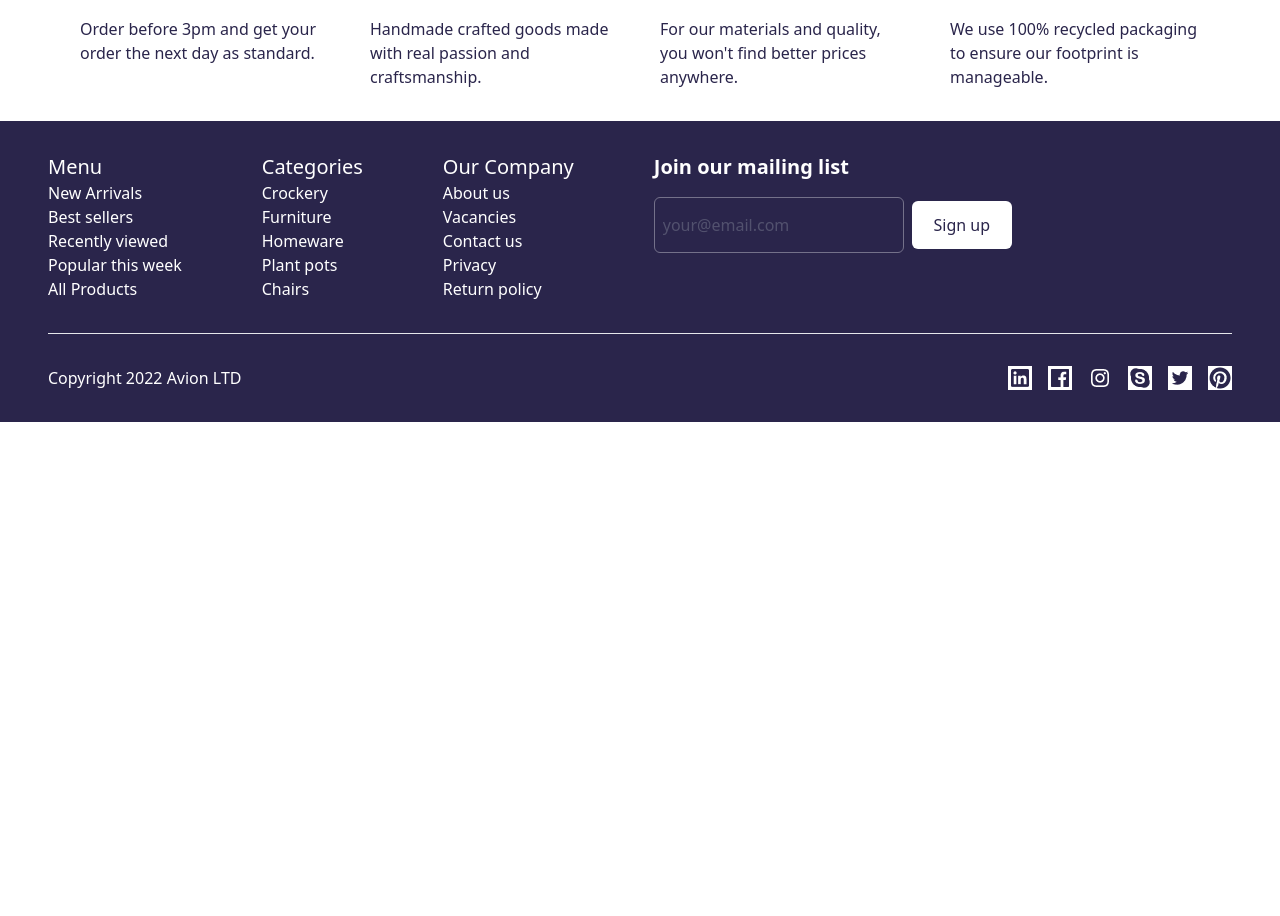
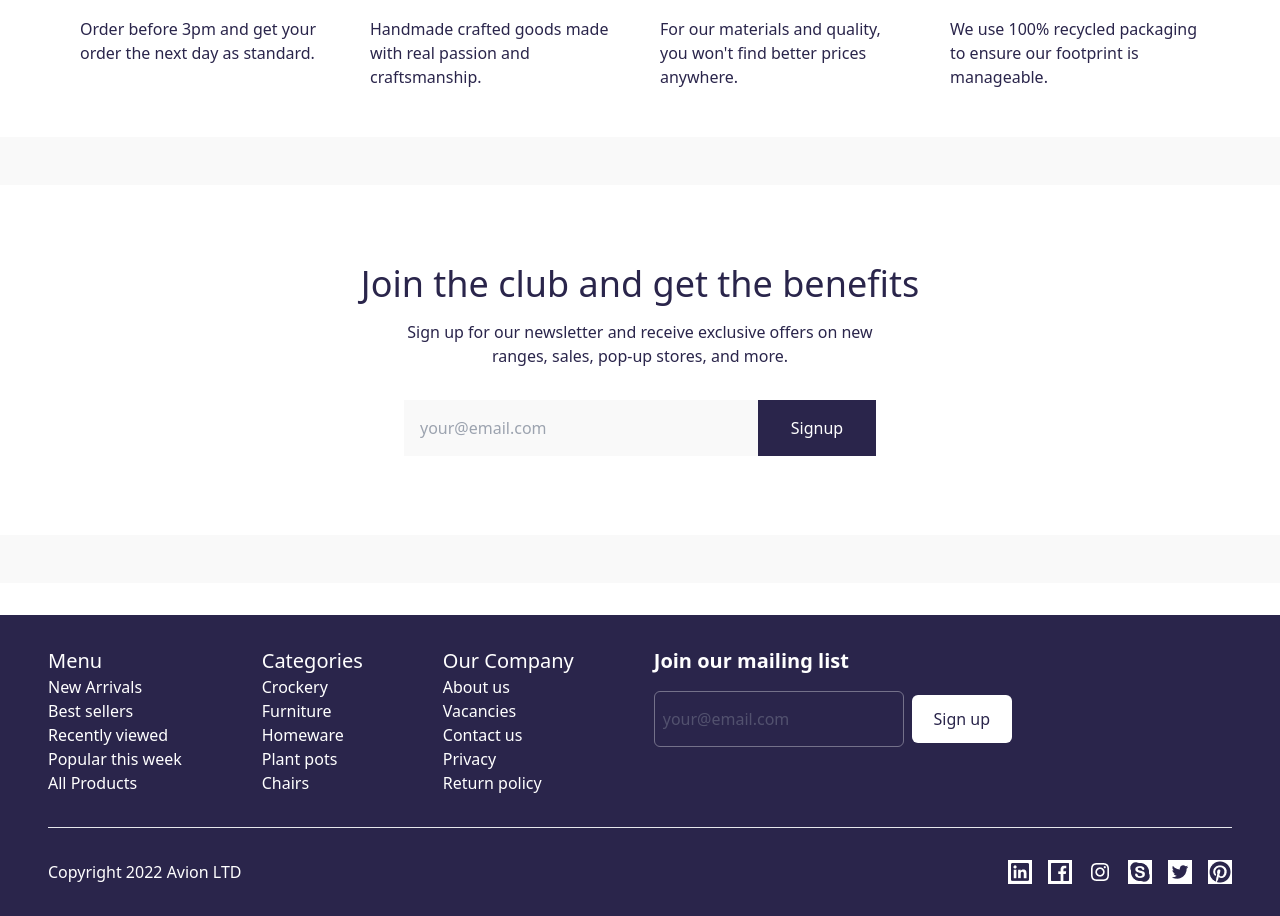
Before and after one commit to JaweriaMustafa-github/avion-figma-template, a Next.js app: page /about in a window 1280 px wide. Shown: the part 1580-2496 px from the top of the page. Before the commit the page ends 2002 px from the top, so only its background shows below. Built offline with nearby package versions, Linux system fonts and the light colour scheme.

Commit message:
Created Avion Website

```diff
--- a/src/app/about/page.tsx
+++ b/src/app/about/page.tsx
@@ -3,6 +3,7 @@ import Image from 'next/image';
 import { Button } from "@/components/ui/button"
 import Link from 'next/link';
 import Main from '@/components/Main';
+import Benefit from '@/components/Benefit';
 
 const page = () => {
   return (
@@ -62,6 +63,7 @@ const page = () => {
     </div>
     </div>
     <Main/>
+    <Benefit/>
     </div>
   );
 };
```
